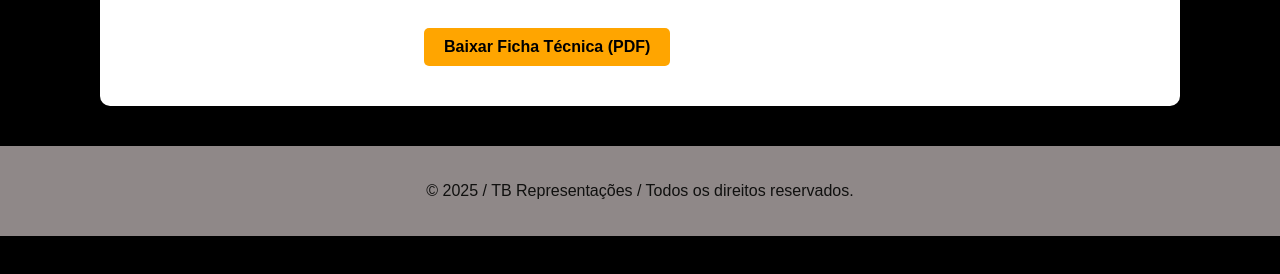
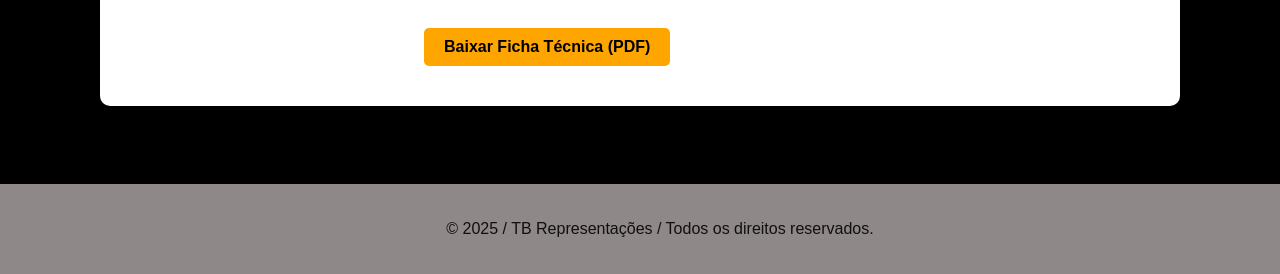
Before and after one commit to ThiagoBiavatti/TB_Representacoes, a plain HTML site: page dm2.html in a window 1280 px wide. Shown: the part 526-800 px from the top of the page. Drawn offline with Linux system fonts and the light colour scheme; a script that the page names is missing.

Commit message:
Update estilos-parceiros.css

```diff
--- a/estilos-parceiros.css
+++ b/estilos-parceiros.css
@@ -260,5 +260,8 @@ footer {
   text-align: center;
   padding: 20px;
   font-size: 1em;
-  margin-top: 30px;
+  position: fixed;   /* fixa o rodapé */
+  bottom: 0;         /* cola no final da página */
+  left: 0;           /* garante alinhamento */
+  width: 100%;       /* ocupa toda a largura */
 }
```
